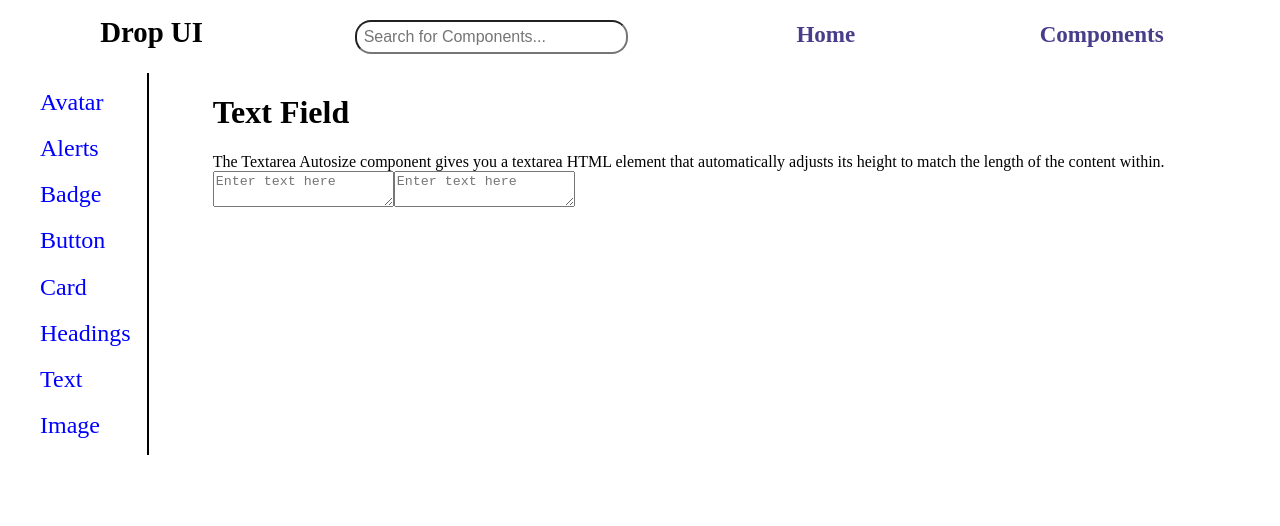
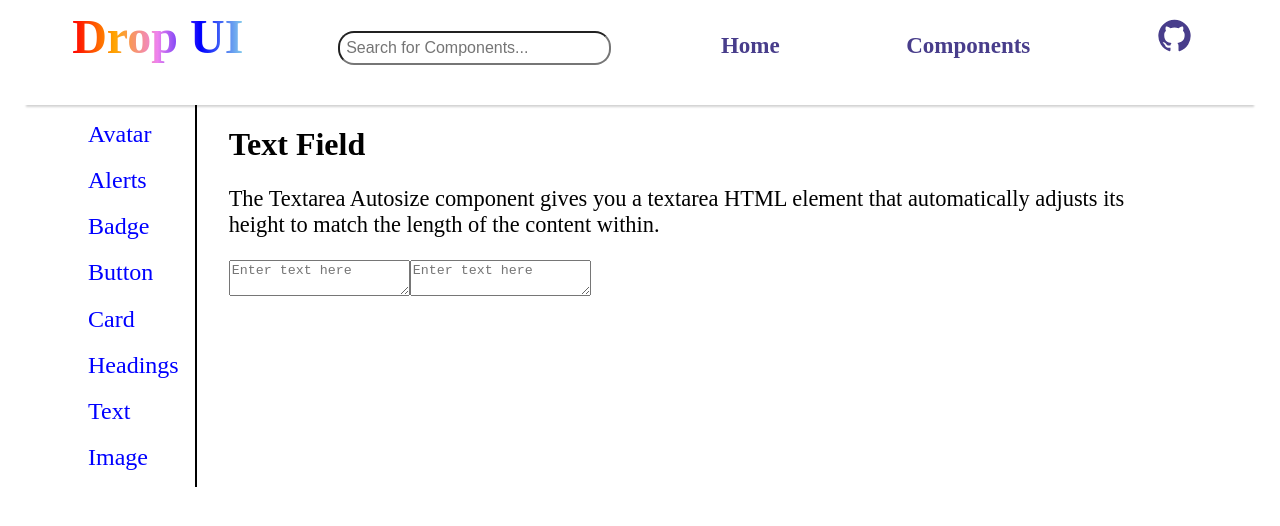
Before and after one commit to ShivamT16/Drop-UI, a React (Create React App) app: page /components/text in a window 1280 px wide. Shown: the top 526 px of the page. Built offline with nearby package versions, Linux system fonts and the light colour scheme.

Commit message:
homePage css

```diff
--- a/package.json
+++ b/package.json
@@ -3,6 +3,10 @@
   "version": "0.1.0",
   "private": true,
   "dependencies": {
+    "@emotion/react": "^11.11.4",
+    "@emotion/styled": "^11.11.5",
+    "@mui/icons-material": "^5.15.19",
+    "@mui/material": "^5.15.19",
     "@testing-library/jest-dom": "^5.17.0",
     "@testing-library/react": "^13.4.0",
     "@testing-library/user-event": "^13.5.0",
--- a/src/App.css
+++ b/src/App.css
@@ -1,12 +1,14 @@
 .App {
-  margin: -1rem 1rem 0rem
+  margin: -1rem 1rem 0rem;
 }
 .nav{
   display: flex;
-  align-items: baseline;
+  align-items:baseline;
   flex-wrap: wrap;
   justify-content: space-around;
   font-size: larger;
+  border: 1px solid transparent;
+  box-shadow: 0 4px 2px -2px lightgray
 }
 .navv{
   text-decoration: none;
@@ -17,7 +19,7 @@
 }
 .navv:hover{
   color: darkblue;
-  background-color:aquamarine;
+  background-color:skyblue;
   border-radius: 2rem;
 }
 .input{
--- a/src/components.css
+++ b/src/components.css
@@ -5,6 +5,14 @@
     margin: 0rem 6rem;
     font-size: xx-large;
     text-align: center;
+}
+.h1{
+    text-align: center;
+    font-size: 3rem;
+    background: linear-gradient(to left, skyblue, blue, violet, orange, red);
+    -webkit-background-clip: text;
+    color: transparent;
+    margin-top: 1rem;
 }
 .cards{
     border: 2px solid gainsboro;
--- a/src/components.js
+++ b/src/components.js
@@ -4,7 +4,7 @@ import "./components.css"
 export const Components = () => {
     return(
         <div>
-         <h1>ComponentS</h1>
+         <p className="h1">ComponentS</p>
          <div className="components">
 
          <Link className="cards" to="/components/avatars" >Avatar</Link>
--- a/src/documentation/AlertDocs.js
+++ b/src/documentation/AlertDocs.js
@@ -8,7 +8,7 @@ export const AlertDocs = () => {
         <div className="div-container">
             <SideBar />
             <div className="container">
-            <h1>Alerts</h1>
+            <h1 className="heading">Alerts</h1>
             <p>Alerts display brief messages for the user without interrupting their use of the app.Provide clear and contextual feedback messages for common user actions using a variety of available and adaptable alert messages.</p>
             <p>Alerts can be managed and displayed according to their severity levels. Severity levels are categorized as follows:</p>
             <li>Success</li>
--- a/src/documentation/AvatarDocs.js
+++ b/src/documentation/AvatarDocs.js
@@ -23,7 +23,7 @@ export const AvatarDocs = () => {
 
         <p>How to use ?</p>
 
-        <img style={{ height: "15rem", borderRadius: "2rem"}} src={media} alt="avatar"/>
+        <img style={{ height: "14rem", borderRadius: "2rem"}} src={media} alt="avatar"/>
 
         <p>The avatar component consists of name, size, source and type attributes.</p>
         <p>Name and Source are the names you want to give to your avatar and the source image for the avatar respectively.</p>
--- a/src/documentation/TextDocs.js
+++ b/src/documentation/TextDocs.js
@@ -7,7 +7,7 @@ export const TextDocs = () => {
             <SideBar />
             <div className="container">
             <h1>Text Field</h1>
-            The Textarea Autosize component gives you a textarea HTML element that automatically adjusts its height to match the length of the content within.
+            <p>The Textarea Autosize component gives you a textarea HTML element that automatically adjusts its height to match the length of the content within.</p>
 
             <Text type="" label="Enter text here" />
             <Text type="" label="Enter text here" />
--- a/src/documentation/documentation.css
+++ b/src/documentation/documentation.css
@@ -1,7 +1,12 @@
 .div-container{
     display: flex;
+    /* flex-wrap: wrap; */
+    margin: 0rem 3rem;
 }
 .container{
     text-align: left;
-    padding: 0rem 4rem;
+    padding: 0rem 2rem;
 }
+p{
+    font-size: 1.4rem;
+}
--- a/src/home.css
+++ b/src/home.css
@@ -1,5 +1,11 @@
 .home-main{
     text-align: center;
+}
+.home-h1{
+    font-size: 4rem;
+    background: linear-gradient(to left, skyblue, blue, violet, orange, red);
+    -webkit-background-clip: text;
+    color: transparent;
 }
 .home-btn{
     text-decoration: none;
--- a/src/home.js
+++ b/src/home.js
@@ -4,7 +4,7 @@ import "./home.css"
 export const Home = () => {
     return(
         <div className="home-main">
-            <h1>Drop 💧 UI</h1>
+            <p className="home-h1">Drop 💧 UI</p>
             <h2>A CSS Component Library</h2>
             <h3>Let’s dive into the exciting features of this new CSS library.</h3>
             <br />
--- a/src/navigation.js
+++ b/src/navigation.js
@@ -1,13 +1,16 @@
 import { NavLink } from "react-router-dom"
+import GitHubIcon from '@mui/icons-material/GitHub';
 
 export const Navigation = () => {
     return(
         <div>
         <nav className="nav">
-        <h1>Drop UI</h1>
+        <h1 className="h1">Drop UI</h1>
         <input className="input" type="text" placeholder="Search for Components..." />
         <NavLink className="navv" to="/" >Home</NavLink>
         <NavLink className="navv" to="/components" >Components</NavLink>
+        <NavLink className="navv" to="https://github.com/ShivamT16/Drop-UI" target='_blank' > <GitHubIcon fontSize="large" /> </NavLink>
+
       </nav>
         </div>
     )
```
Also changed, not shown: 1 other file (tests, documents, lock files or other folders).
